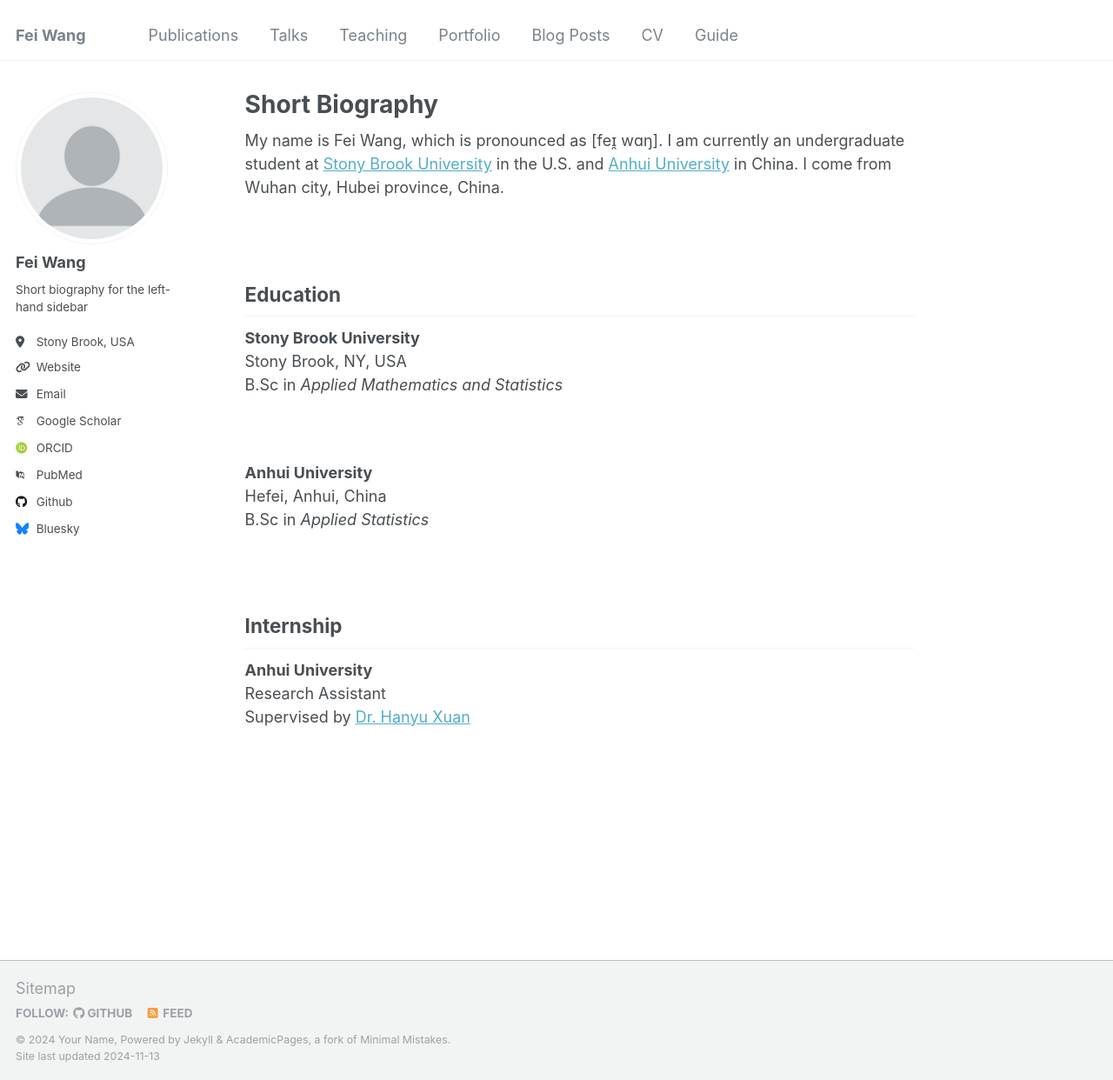
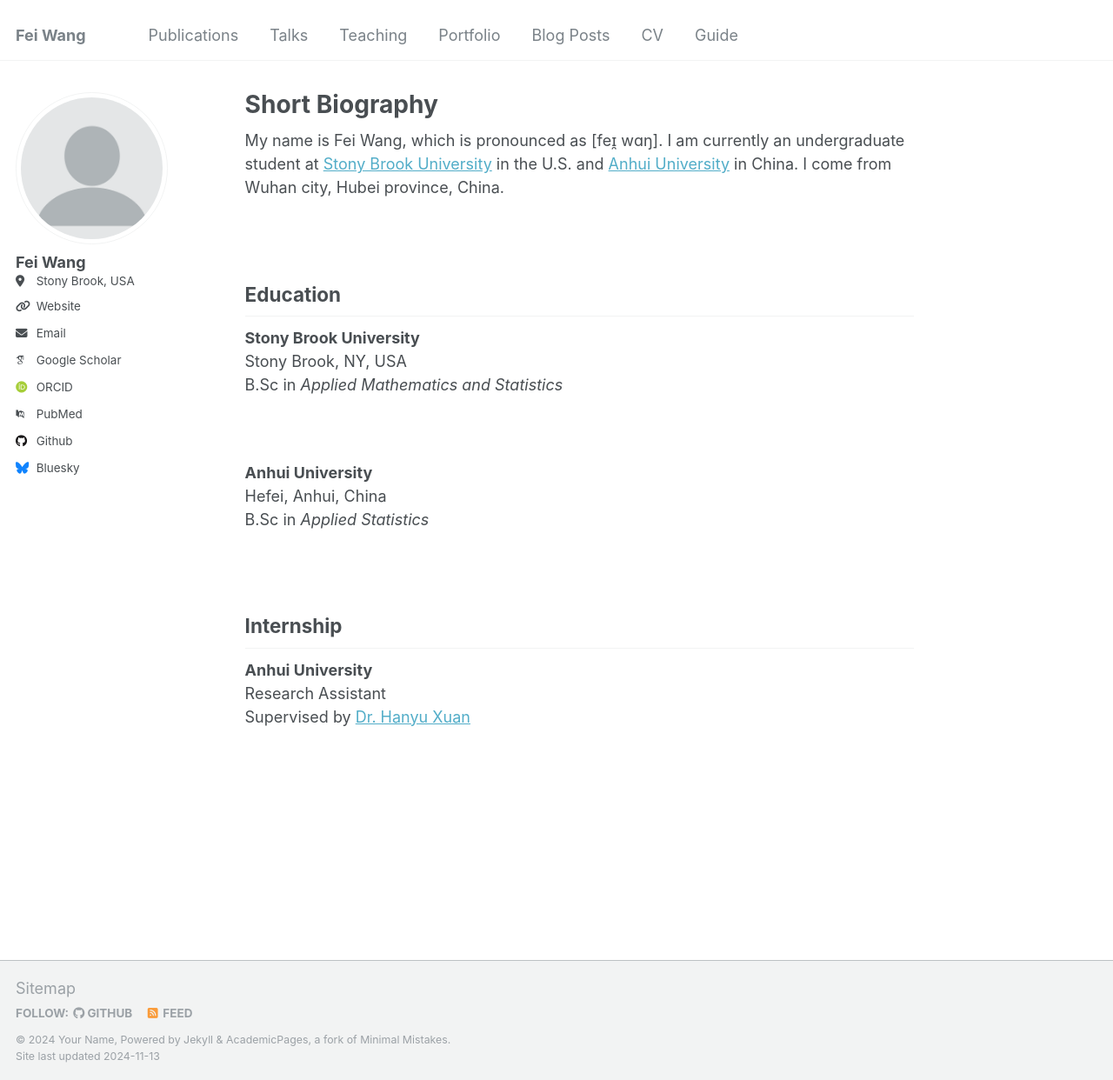
Before and after one commit to feiwang2004/feiwang2004.github.io, a Jekyll site: the page built from _pages/about.md, in a window 1280 px wide and 1242 px high. Shown: the whole window at 87% size. Built offline with Jekyll 4.4.1, drawn with Linux system fonts in a browser that asks for light colours; some web fonts are replaced; part of the change alters nothing that is shown.

Commit message:
Update _config.yml

```diff
--- a/_config.yml
+++ b/_config.yml
@@ -24,10 +24,10 @@ author:
   avatar           : "profile.png"
   name             : "Fei Wang"
   pronouns         : # example: "she/her"
-  bio              : "Short biography for the left-hand sidebar"
+  bio              : #
   location         : "Stony Brook, USA"
   uri              : https://feiwang2004.github.io
-  email            : "none@example.org"
+  email            : "fei.wang.1@stonybrook.edu"
 
   # Academic websites
   arxiv            : # URL - Update with the correct link to your profile
```
